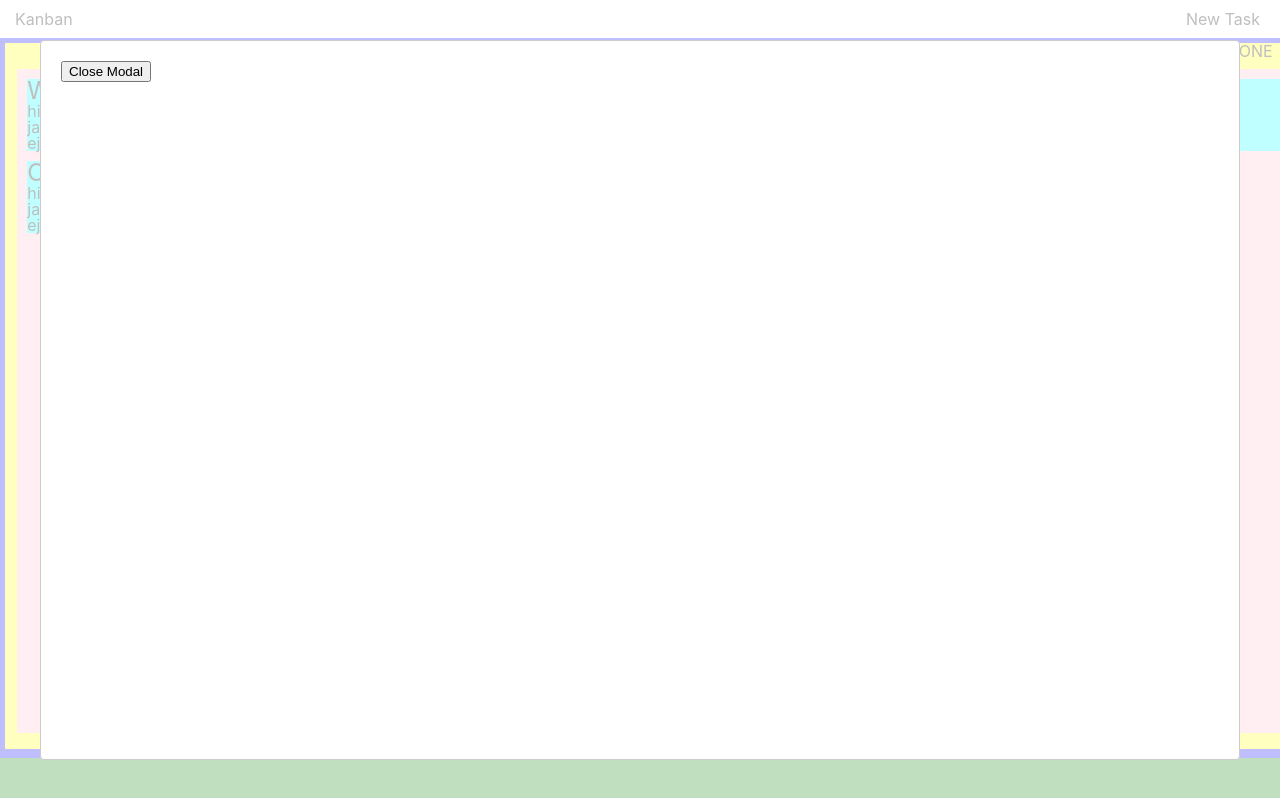
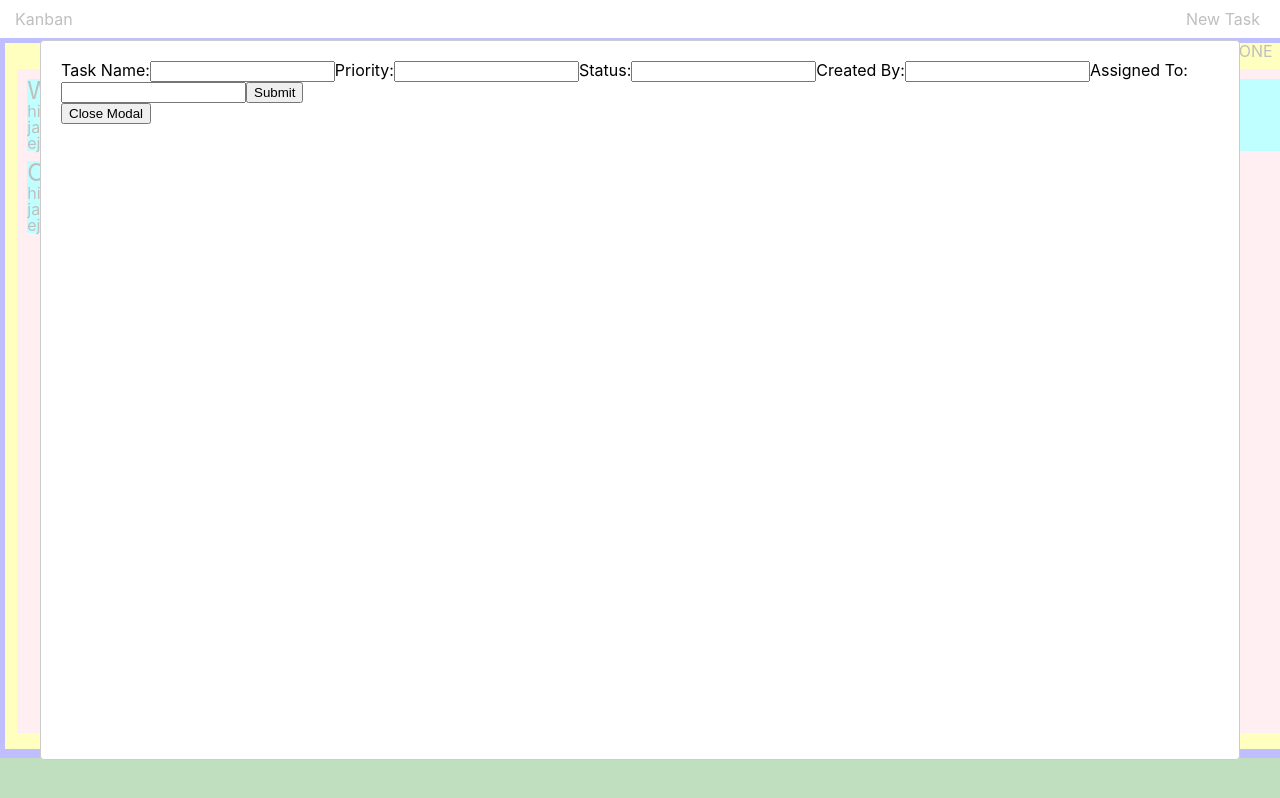
Before and after one commit to jhoun/kanban, a React (Create React App) app: page / in a window 1280 px wide. Both pictures are taken after a click on the element "New Task". Shown: the top 798 px of the page. Built offline with nearby package versions, Linux system fonts and the light colour scheme.

Commit message:
added add new task form component

```diff
--- a/src/components/Header.js
+++ b/src/components/Header.js
@@ -1,11 +1,11 @@
 import React, { Component } from 'react';
 import ReactModal from 'react-modal';
+import NewTaskForm from './NewTaskForm';
 import './Header.scss';
 
 class Header extends Component {
-  constructor() {
-    super();
-
+  constructor(props) {
+    super(props);
     this.state =  {
       showModal: false
     };
@@ -13,6 +13,8 @@ class Header extends Component {
     this.handleOpenModal = this.handleOpenModal.bind(this);
     this.handleCloseModal = this.handleCloseModal.bind(this);
   };
+
+
 
   handleOpenModal() {
     this.setState({
@@ -31,10 +33,8 @@ class Header extends Component {
       <div className="header-container">
         <div className="header__title">Kanban</div>
         <div onClick={this.handleOpenModal} className="header__new-task-btn">New Task</div>
-        <ReactModal
-          isOpen={this.state.showModal}
-          contentLabel="Modal"
-        >
+        <ReactModal isOpen={this.state.showModal} contentLabel="Modal">
+          <NewTaskForm />
           <button onClick={this.handleCloseModal}>Close Modal</button>
         </ReactModal>
       </div>
--- /dev/null
+++ b/src/components/NewTaskForm.js
@@ -0,0 +1,65 @@
+import React, { Component } from 'react';
+
+
+class NewTaskForm extends Component {
+  constructor(props) {
+    super(props);
+    this.state = {
+      task: '',
+      priority: '',
+      status: '',
+      createdBy: '',
+      assignedTo: ''
+    };
+    this.handleChange = this.handleChange.bind(this);
+    this.handleSubmit = this.handleSubmit.bind(this);
+  }
+
+  handleChange(event) {
+    const target = event.target;
+    const value = target.value;
+    const name = target.name;
+    console.log('event', event.target.name);
+    this.setState({
+      [name]: value
+    })
+  }
+
+  handleSubmit(event) {
+    event.preventDefault();
+    const { task, priority, status, createdBy, assignedTo } = this.state;
+
+
+
+  }
+
+  render(){
+    return (
+      <form onSubmit={this.handleSubmit}>
+        <label>
+          Task Name:
+              <input type="text" name="task" value={this.state.task} onChange={this.handleChange} />
+        </label>
+        <label>
+          Priority:
+              <input type="text" name="priority" value={this.state.priority} onChange={this.handleChange} />
+        </label>
+        <label>
+          Status:
+              <input type="text" name="status" value={this.state.status} onChange={this.handleChange} />
+        </label>
+        <label>
+          Created By:
+              <input type="text" name="createdBy" value={this.state.createdBy} onChange={this.handleChange} />
+        </label>
+        <label>
+          Assigned To:
+              <input type="text" name="assignedTo" value={this.state.assignedTo} onChange={this.handleChange} />
+        </label>
+        <input type="submit" value="Submit" />
+      </form>
+    )
+  }
+}
+
+export default NewTaskForm;
```
